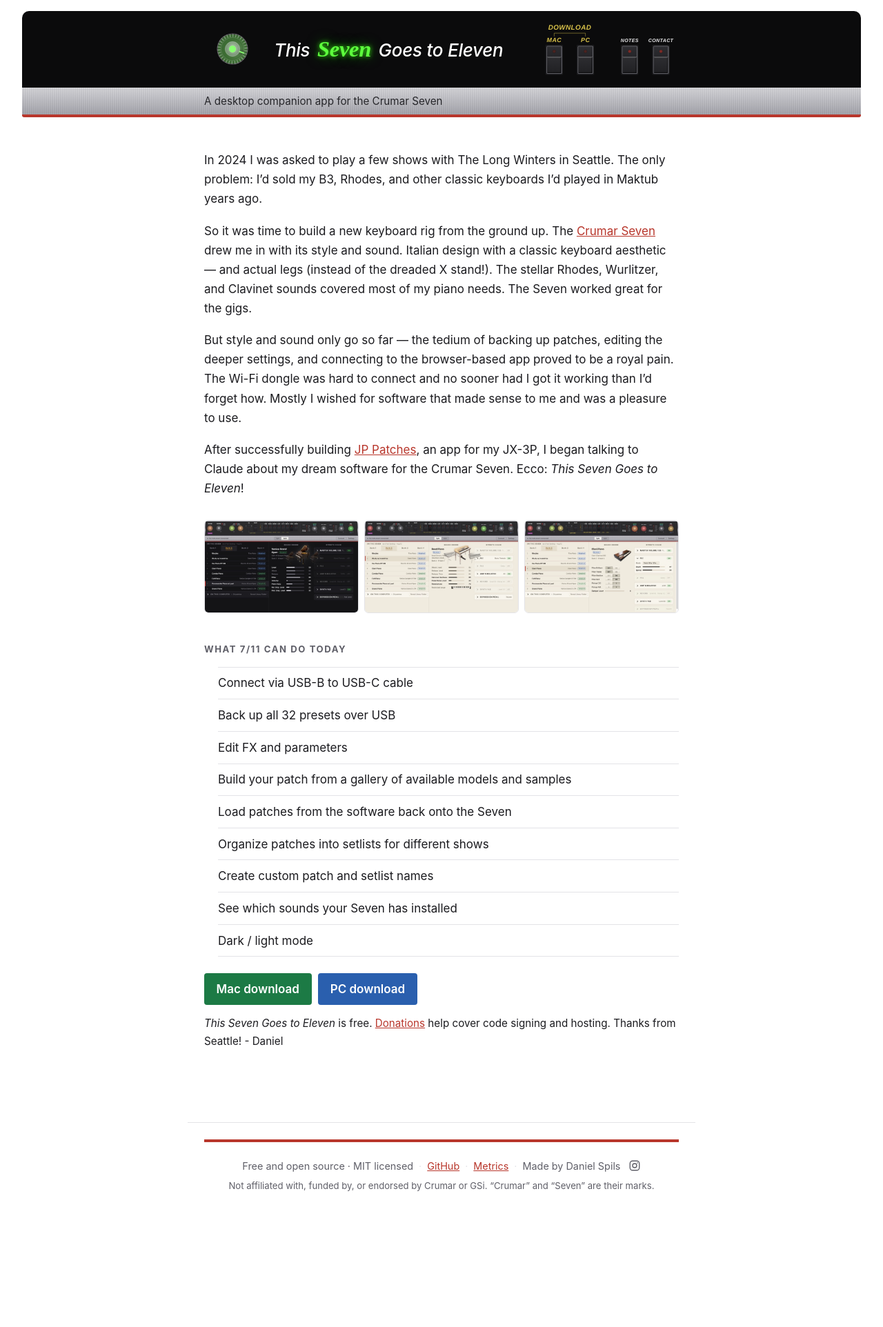
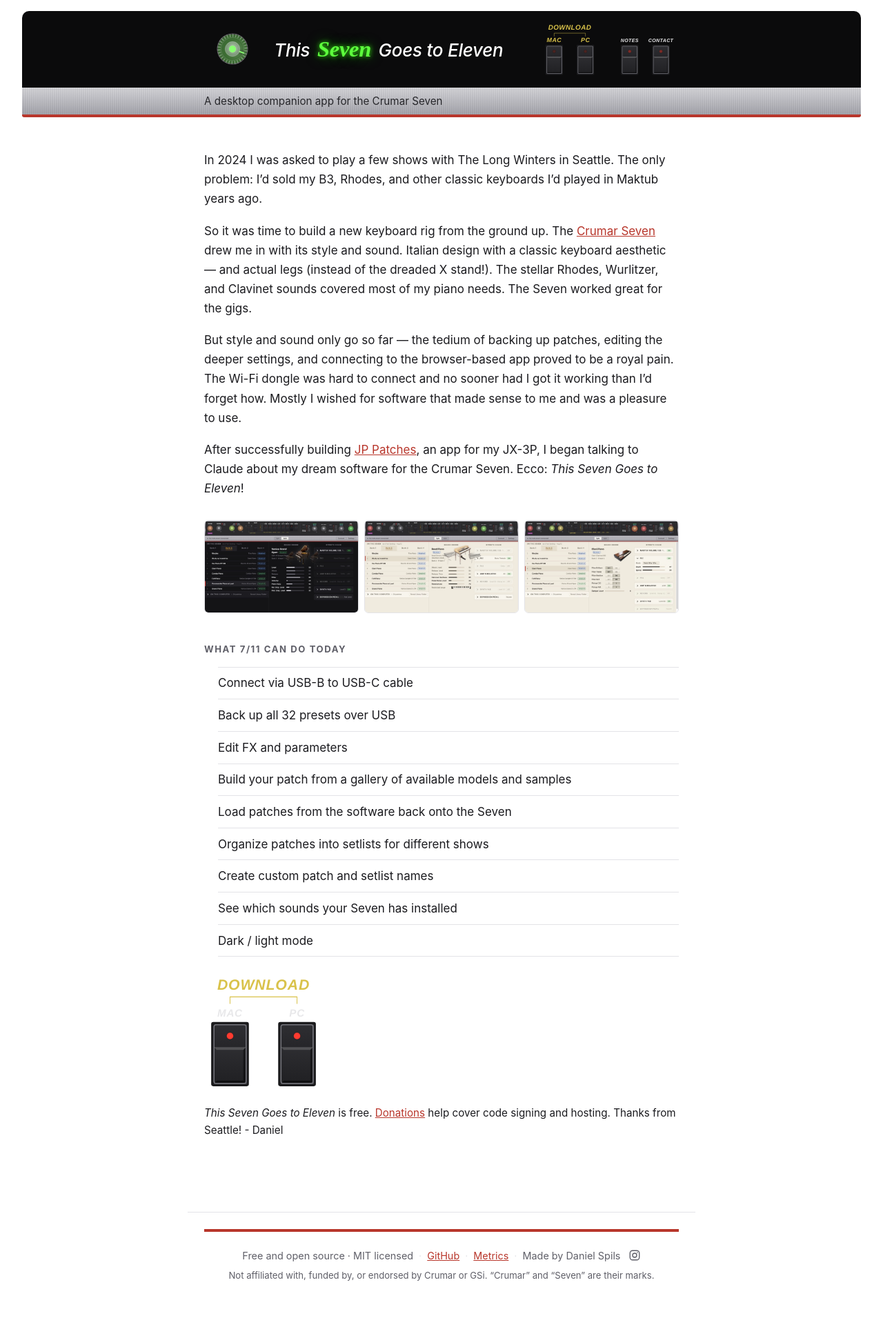
Before and after one commit to danielspils/this-seven-goes-to-eleven, a Jekyll site: the page built from docs/index.md, in a window 1280 px wide. Shown: the whole page at 69% size. Built offline with Jekyll 4.4.1, drawn with Linux system fonts in a browser that asks for light colours; before the commit the page ends 1794 px from its top, so only the background shows below that.

Commit message:
The page's downloads are the panel's own buttons, at twice the size
The green and blue rectangles are gone. The two downloads at the foot of
the page are now the same MAC and PC preset buttons the header carries —
same bezel, same plateau, same LED, and the same DOWNLOAD legend with its
bracketed hairline turning down toward them — drawn at roughly twice the
header's size, because here they are the thing you came for rather than
navigation (Daniel, 2026-08-16).

Geometry is copied from panel-buttons.svg unchanged and everything else is
inherited from .panel-buttons, so the header pair and the page pair cannot
drift apart; only the viewBox is cropped to the two buttons and their
legend, and the width is set here.

The gradient gets its own id. Both SVGs are on the same page, and two
elements sharing one id is how a fill silently resolves to the wrong
gradient later.

Still inert, still saying so the way the panel does: dark LED and no
pointer while site.downloads is empty. Filling in those two URLs wraps
each button in an <a>, adds its hit target and lights it — no other
change.

Rendered the include with empty URLs the way Jekyll will, to check it
produces two <g class="panel-btn is-soon"> and no links, rather than
assuming it.

Co-Authored-By: Claude Opus 5 <noreply@anthropic.com>

```diff
--- a/docs/assets/css/style.css
+++ b/docs/assets/css/style.css
@@ -337,20 +337,18 @@ dialog.shot-modal img { display: block; width: 100%; height: auto; border-radius
 
 
 /* ---- Downloads and the donation line -------------------------------------
-   The two buttons carry the same colours the JX-3P site uses, so someone who
-   has both apps sees one family. Until _config.yml has release URLs they are
-   rendered as spans and dimmed — present, and not pretending. */
-.downloads { display: flex; flex-wrap: wrap; gap: .6rem; margin: 1.4rem 0 .9rem; }
-.btn-green, .btn-blue {
-  display: inline-block; padding: .55rem 1.1rem; border-radius: 4px;
-  font-weight: 600; text-decoration: none; color: #fff;
-}
-.btn-green { background: #1c7a45; }
-.btn-blue { background: #2a5fae; }
-.btn-green:hover, .btn-blue:hover { filter: brightness(1.08); }
-.downloads .is-soon { opacity: .45; cursor: default; }
+   The panel's own buttons, at about twice the header's size: here they are the
+   thing you came for, not navigation. Everything else about them — the bezel,
+   the plateau, the LED, the DOWNLOAD legend and its bracket — is inherited
+   from .panel-buttons, so the two can never drift apart. */
+.downloads { margin: 1.6rem 0 .9rem; }
+.download-buttons { width: 172px; margin-left: 0; }
+.download-buttons .btn-face { fill: url(#bf2); }
 
 /* PRESENT, NOT ASKED: a line under the buttons, no prompt and nothing to
    dismiss. Nobody donates for software they have not run, and the install step
    is where Gatekeeper and SmartScreen warnings already land. */
 .donate-line { color: var(--text-dim); font-size: .95rem; margin: 0 0 1.6rem; }
+
+/* On a phone the pair keeps its size — it is two buttons, not a layout. */
+@media (max-width: 480px) { .download-buttons { width: 150px; } }
--- a/docs/index.md
+++ b/docs/index.md
@@ -63,13 +63,9 @@ Crumar Seven. Ecco: *This Seven Goes to Eleven*!
   <li>Dark / light mode</li>
 </ul>
 
-<!-- The two downloads, from _config.yml. Until those URLs exist the buttons
-     are present but unlit — the same thing the header's panel LED says — so
-     nothing here promises a file that is not there yet. -->
-<p class="downloads">
-{% if site.downloads.mac %}<a class="btn-green" href="{{ site.downloads.mac }}">Mac download</a>{% else %}<span class="btn-green is-soon" title="Coming soon">Mac download</span>{% endif %}
-{% if site.downloads.pc %}<a class="btn-blue" href="{{ site.downloads.pc }}">PC download</a>{% else %}<span class="btn-blue is-soon" title="Coming soon">PC download</span>{% endif %}
-</p>
+<div class="downloads">
+  {% include download-buttons.svg %}
+</div>
 
 *This Seven Goes to Eleven* is free. [Donations](https://ko-fi.com/danielspils)
 help cover code signing and hosting. Thanks from Seattle! - Daniel
```
Also changed, not shown: docs/_includes/download-buttons.svg (added).
